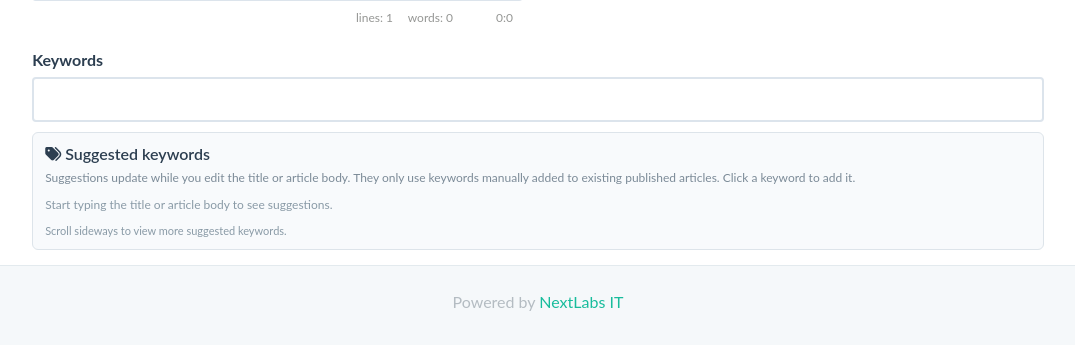
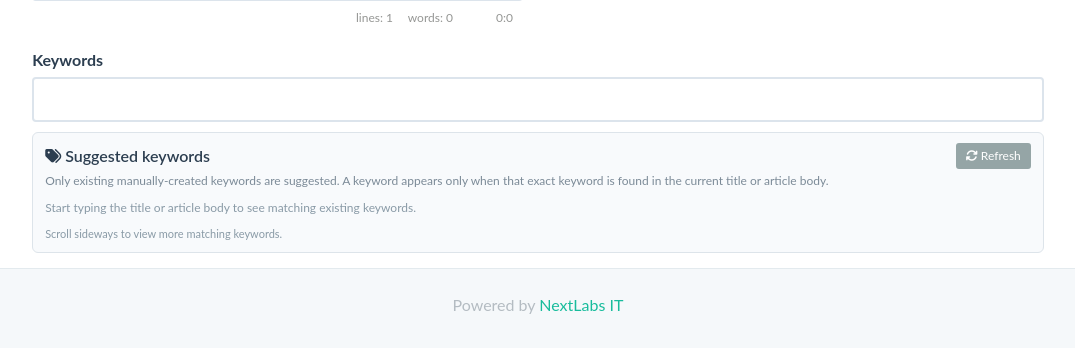
Before and after one commit to ErinFlyingSkyRocket/DjOpenKB, a Django app: template website/templates/suggest.html in a window 1280 px wide. Shown: the part 803-1151 px from the top of the page, without its empty margins (102-1177 px from the left). Before the commit the page ends 1114 px from the top, so only its background shows below. Run offline with Django 5.2, Linux system fonts and the light colour scheme; the template is opened without the code that fills it, so the values that code supplies are empty; some libraries are stand-ins or nearby versions.

Commit message:
keyword_exact_match_patch + refresh button

```diff
--- a/website/templates/_keyword_suggestions.html
+++ b/website/templates/_keyword_suggestions.html
@@ -7,10 +7,21 @@
         border-radius: 6px;
         background: #f8fafc;
     }
+    .openkb-keyword-suggestions-header {
+        display: flex;
+        align-items: center;
+        justify-content: space-between;
+        gap: 10px;
+        margin-bottom: 3px;
+    }
     .openkb-keyword-suggestions-title {
         font-weight: 600;
-        margin-bottom: 3px;
         color: #2c3e50;
+    }
+    .openkb-keyword-refresh {
+        padding: 2px 8px;
+        font-size: 12px;
+        line-height: 1.5;
     }
     .openkb-keyword-suggestions-help {
         margin-bottom: 8px;
@@ -52,10 +63,6 @@
         color: #1d5f89;
         outline: none;
     }
-    .openkb-keyword-chip small {
-        color: #6b8799;
-        margin-left: 4px;
-    }
     .openkb-keyword-empty {
         flex: 0 0 auto;
         color: #899aa6;
@@ -66,19 +73,30 @@
         color: #899aa6;
         font-size: 11px;
     }
+    @media (max-width: 767px) {
+        .openkb-keyword-suggestions-header {
+            align-items: flex-start;
+            flex-direction: column;
+        }
+    }
 </style>
 
 <div class="openkb-keyword-suggestions" id="openkbKeywordSuggestions">
-    <div class="openkb-keyword-suggestions-title">
-        <i class="fa fa-tags" aria-hidden="true"></i> {% trans "Suggested keywords" %}
+    <div class="openkb-keyword-suggestions-header">
+        <div class="openkb-keyword-suggestions-title">
+            <i class="fa fa-tags" aria-hidden="true"></i> {% trans "Suggested keywords" %}
+        </div>
+        <button type="button" class="btn btn-default btn-xs openkb-keyword-refresh" id="openkbKeywordRefresh">
+            <i class="fa fa-refresh" aria-hidden="true"></i> {% trans "Refresh" %}
+        </button>
     </div>
     <div class="openkb-keyword-suggestions-help">
-        {% trans "Suggestions update while you edit the title or article body. They only use keywords manually added to existing published articles. Click a keyword to add it." %}
+        {% trans "Only existing manually-created keywords are suggested. A keyword appears only when that exact keyword is found in the current title or article body." %}
     </div>
     <div class="openkb-keyword-suggestion-chips" id="openkbKeywordSuggestionChips" aria-label="{% trans 'Suggested keyword list' %}">
-        <span class="openkb-keyword-empty">{% trans "Start typing the title or article body to see suggestions." %}</span>
+        <span class="openkb-keyword-empty">{% trans "Start typing the title or article body to see matching existing keywords." %}</span>
     </div>
-    <div class="openkb-keyword-scroll-hint">{% trans "Scroll sideways to view more suggested keywords." %}</div>
+    <div class="openkb-keyword-scroll-hint">{% trans "Scroll sideways to view more matching keywords." %}</div>
 </div>
 
 <script id="openkbKeywordSuggestionCatalog" type="application/json">{{ keyword_suggestion_catalog_json|default:"[]"|safe }}</script>
@@ -87,6 +105,7 @@
     const titleInput = document.getElementById("frm_kb_title");
     const keywordInput = document.getElementById("frm_kb_keywords");
     const chipContainer = document.getElementById("openkbKeywordSuggestionChips");
+    const refreshButton = document.getElementById("openkbKeywordRefresh");
     const catalogScript = document.getElementById("openkbKeywordSuggestionCatalog");
 
     if (!keywordInput || !chipContainer || !catalogScript) {
@@ -132,22 +151,6 @@
             .trim();
     }
 
-    function tokenize(value) {
-        const text = normaliseKeyword(value);
-        const matches = text.match(/[a-z0-9][a-z0-9+#.\-]{1,}/g) || [];
-        const seen = new Set();
-        const tokens = [];
-        matches.forEach(function (token) {
-            token = token.replace(/^[.\-#]+|[.\-#]+$/g, "");
-            if (!token || token.length < 2 || seen.has(token)) {
-                return;
-            }
-            seen.add(token);
-            tokens.push(token);
-        });
-        return tokens;
-    }
-
     function getCurrentKeywords() {
         const keywords = [];
         if (window.jQuery && window.jQuery.fn && window.jQuery(keywordInput).data("bs.tokenfield")) {
@@ -191,60 +194,32 @@
         renderSuggestions();
     }
 
-    function scoreCandidate(candidate, draftText, draftTokens, titleTokens) {
-        const keyword = normaliseKeyword(candidate.keyword);
-        if (!keyword) {
-            return 0;
+    function keywordAppearsInDraft(keyword, draftText) {
+        keyword = normaliseKeyword(keyword);
+        if (!keyword || !draftText) {
+            return false;
         }
 
-        const keywordTokens = tokenize(keyword);
-        let score = 0;
-
-        if (draftText.indexOf(keyword) >= 0) {
-            score += 120;
-        }
-
-        if (keywordTokens.length && keywordTokens.every(function (token) { return draftTokens.has(token); })) {
-            score += 80;
-        }
-
-        keywordTokens.forEach(function (token) {
-            if (titleTokens.has(token)) {
-                score += 25;
-            } else if (draftTokens.has(token)) {
-                score += 14;
-            }
-        });
-
-        let overlap = 0;
-        (candidate.match_terms || []).forEach(function (term) {
-            term = normaliseKeyword(term);
-            if (term && draftTokens.has(term)) {
-                overlap += 1;
-            }
-        });
-
-        score += Math.min(overlap, 8) * 8;
-        score += Math.min(parseInt(candidate.usage_count || 0, 10), 10) * 3;
-
-        return score;
+        // Exact normalized keyword/phrase match only.
+        // Example: keyword "first article" appears only when the draft contains
+        // "first article". Keyword "is" appears only as its own word, not inside "this".
+        const paddedDraft = " " + draftText + " ";
+        const paddedKeyword = " " + keyword + " ";
+        return paddedDraft.indexOf(paddedKeyword) !== -1;
     }
 
     function renderSuggestions() {
         const title = titleInput ? titleInput.value || "" : "";
         const body = getEditorValue();
         const draftText = normaliseKeyword(title + " " + body);
-        const draftTokensArray = tokenize(draftText);
-        const draftTokens = new Set(draftTokensArray);
-        const titleTokens = new Set(tokenize(title));
         const currentKeywords = getCurrentKeywords();
 
         chipContainer.innerHTML = "";
 
-        if (draftTokensArray.length < 2) {
+        if (!draftText) {
             const empty = document.createElement("span");
             empty.className = "openkb-keyword-empty";
-            empty.textContent = "{% trans 'Start typing the title or article body to see suggestions.' %}";
+            empty.textContent = "{% trans 'Start typing the title or article body to see matching existing keywords.' %}";
             chipContainer.appendChild(empty);
             return;
         }
@@ -253,25 +228,24 @@
             .map(function (candidate) {
                 return {
                     keyword: normaliseKeyword(candidate.keyword),
-                    source: "existing",
-                    usage_count: parseInt(candidate.usage_count || 0, 10),
-                    score: scoreCandidate(candidate, draftText, draftTokens, titleTokens)
+                    usage_count: parseInt(candidate.usage_count || 0, 10)
                 };
             })
             .filter(function (candidate) {
-                return candidate.keyword && candidate.score > 0 && !currentKeywords.has(candidate.keyword);
+                return candidate.keyword &&
+                    !currentKeywords.has(candidate.keyword) &&
+                    keywordAppearsInDraft(candidate.keyword, draftText);
             })
             .sort(function (a, b) {
-                if (b.score !== a.score) { return b.score - a.score; }
                 if (b.usage_count !== a.usage_count) { return b.usage_count - a.usage_count; }
                 return a.keyword.localeCompare(b.keyword);
             })
-            .slice(0, 12);
+            .slice(0, 40);
 
         if (!suggestions.length) {
             const empty = document.createElement("span");
             empty.className = "openkb-keyword-empty";
-            empty.textContent = "{% trans 'No matching existing keywords yet. Add a clearer title/body or create a new keyword manually.' %}";
+            empty.textContent = "{% trans 'No existing keywords match the current title or body yet.' %}";
             chipContainer.appendChild(empty);
             return;
         }
@@ -281,11 +255,6 @@
             button.type = "button";
             button.className = "openkb-keyword-chip";
             button.textContent = suggestion.keyword;
-
-            const meta = document.createElement("small");
-            meta.textContent = "{% trans 'used' %} " + suggestion.usage_count;
-            button.appendChild(meta);
-
             button.addEventListener("click", function () {
                 addKeyword(suggestion.keyword);
             });
@@ -317,6 +286,13 @@
     keywordInput.addEventListener("tokenfield:createdtoken", debounceRenderSuggestions);
     keywordInput.addEventListener("tokenfield:removedtoken", debounceRenderSuggestions);
 
+    if (refreshButton) {
+        refreshButton.addEventListener("click", function () {
+            bindEditorChange();
+            renderSuggestions();
+        });
+    }
+
     const editorTextarea = document.getElementById("editor");
     if (editorTextarea) {
         editorTextarea.addEventListener("input", debounceRenderSuggestions);
```
Also changed, not shown: kb/views/suggestions.py (+18 -65 lines).
